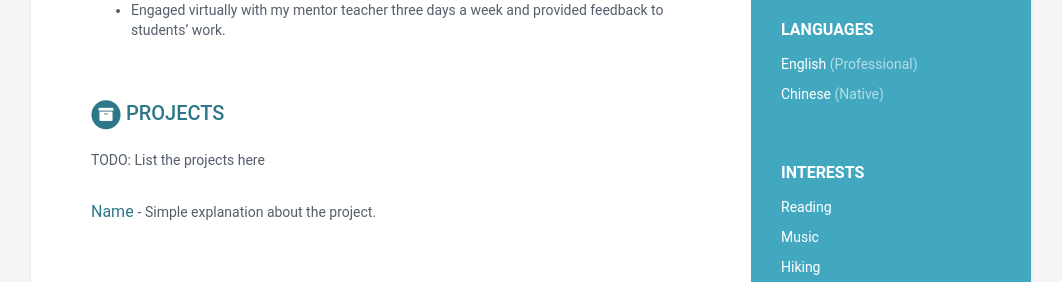
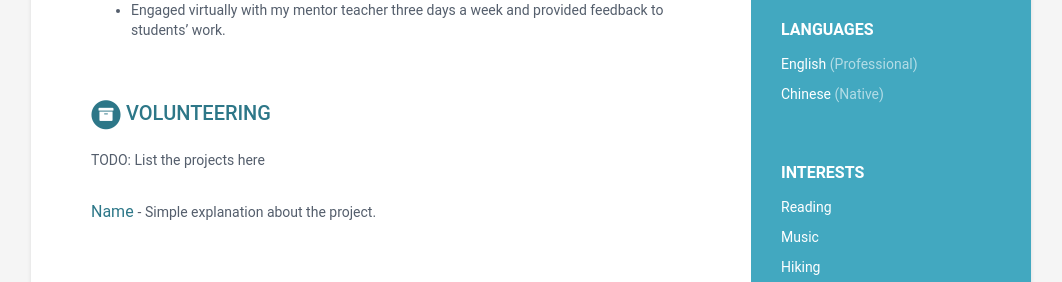
Before and after one commit to linjieli0819/linjieli0819.github.io, a Jekyll site: the page built from index.html, in a window 1280 px wide. Shown: the part 760-1042 px from the top of the page, without its empty margins (109-1171 px from the left). Built offline with Jekyll 4.4.1, drawn with Linux system fonts in a browser that asks for light colours.

Commit message:
Update data.yml

```diff
--- a/_data/data.yml
+++ b/_data/data.yml
@@ -88,12 +88,12 @@ experiences:
 
 # --------------------------------
 projects:
-    title: Projects
+    title: Volunteering
     intro: >
       TODO: List the projects here
     assignments:
       - title: Name
-        link: "#hook"
+        link: ""
         tagline: "Simple explanation about the project."
 
 # --------------------------------
```
